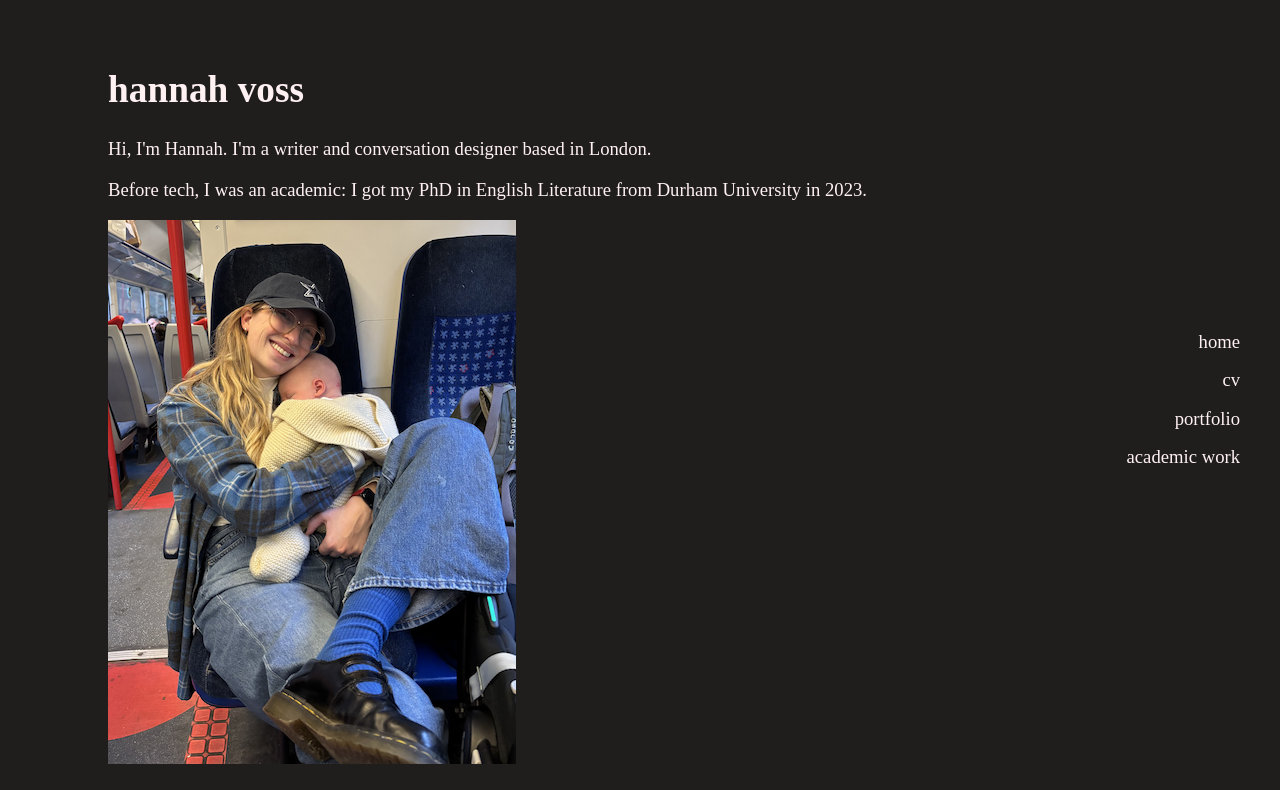
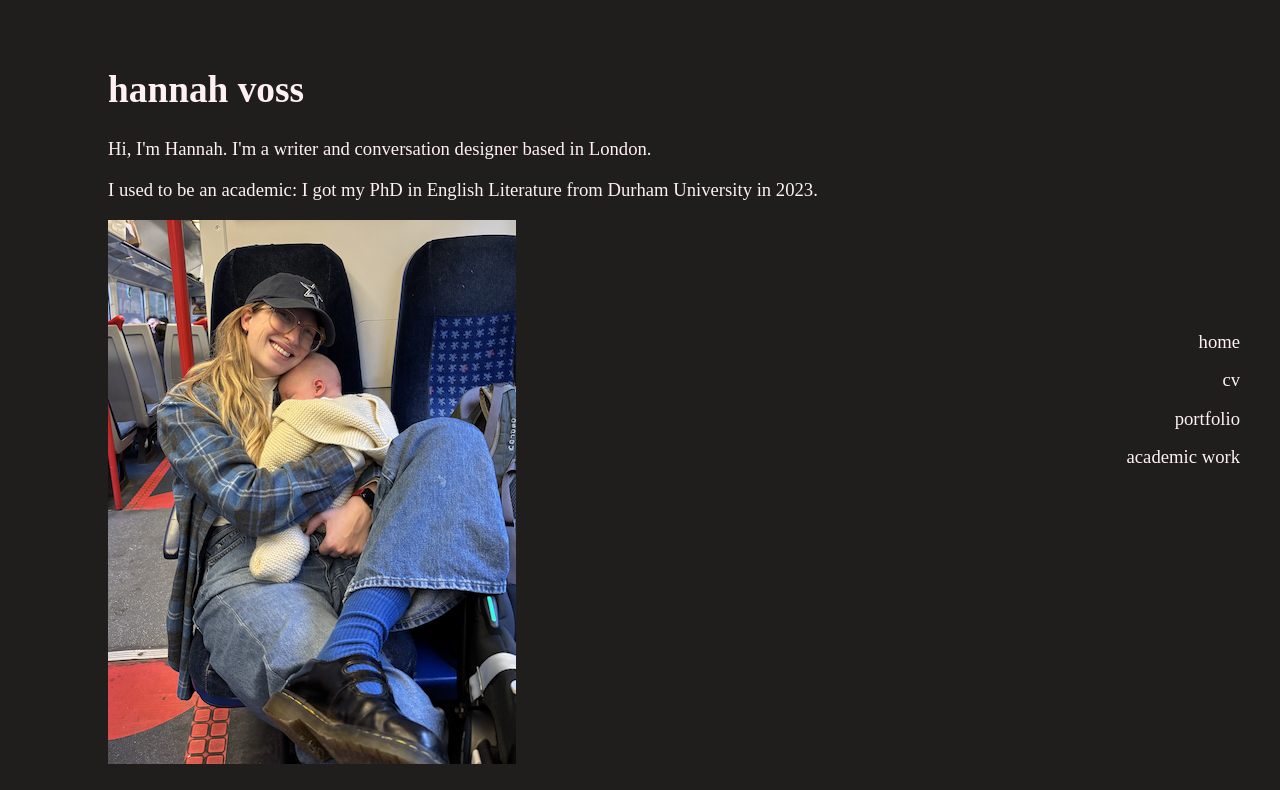
Before and after one commit to hannahvoss/hannahvoss.github.io, a plain HTML site: page index.html in a window 1280 px wide. Shown: the top 790 px of the page. Drawn offline with Linux system fonts and the light colour scheme.

Commit message:
Update index.html

```diff
--- a/index.html
+++ b/index.html
@@ -18,7 +18,7 @@
     <div class="content">
     <h1 style="margin-top: 0;">hannah voss</h1>
     <p>Hi, I'm Hannah. I'm a writer and conversation designer based in London.</p>
-      <p>Before tech, I was an academic: I got my PhD in English Literature from Durham University in 2023.</p>
+      <p>I used to be an academic: I got my PhD in English Literature from Durham University in 2023.</p>
 
     <img src="IMG_5648.jpg" alt="me on the train with my son" style="width:408px;height:544px;">
 
```
